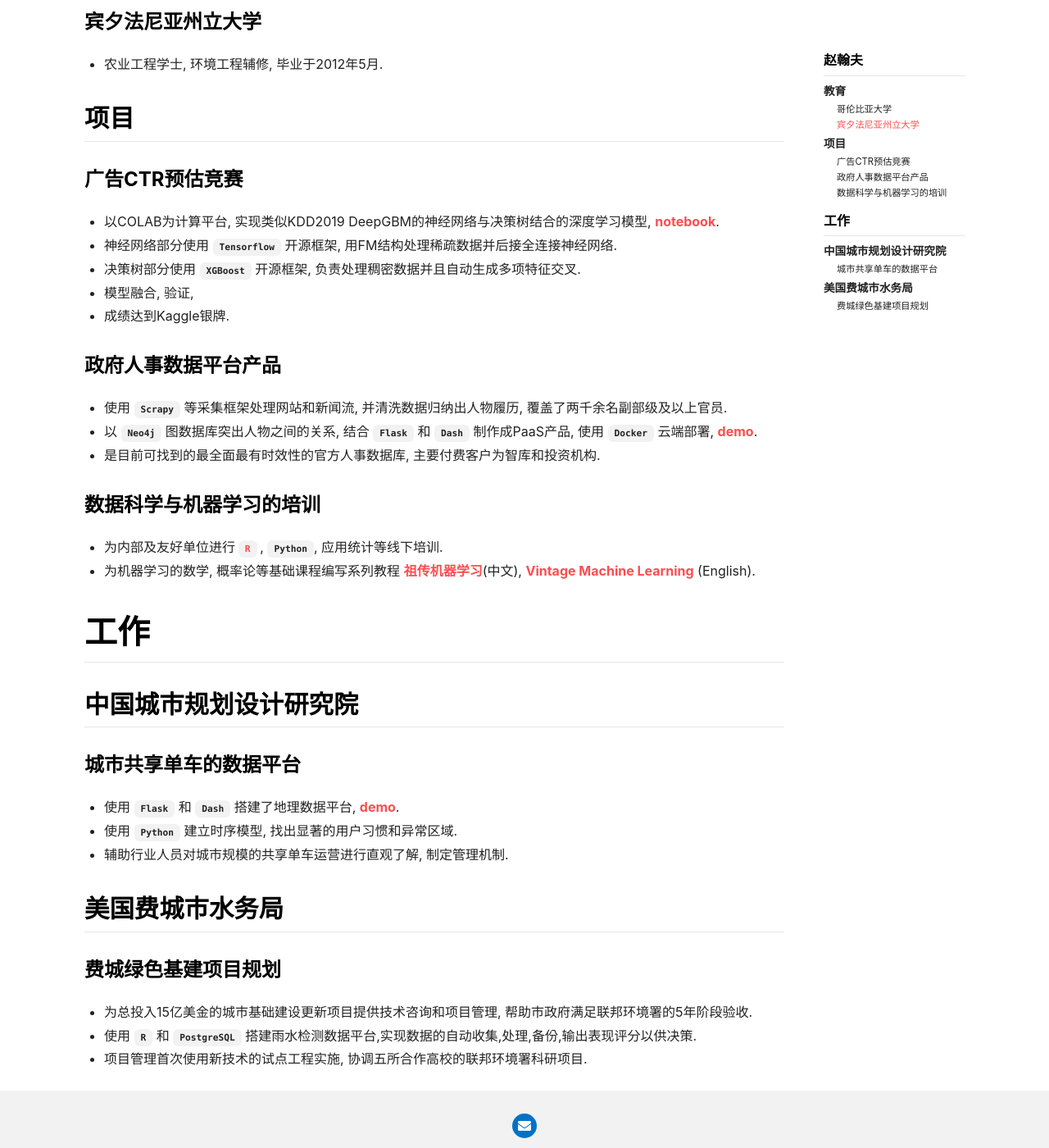
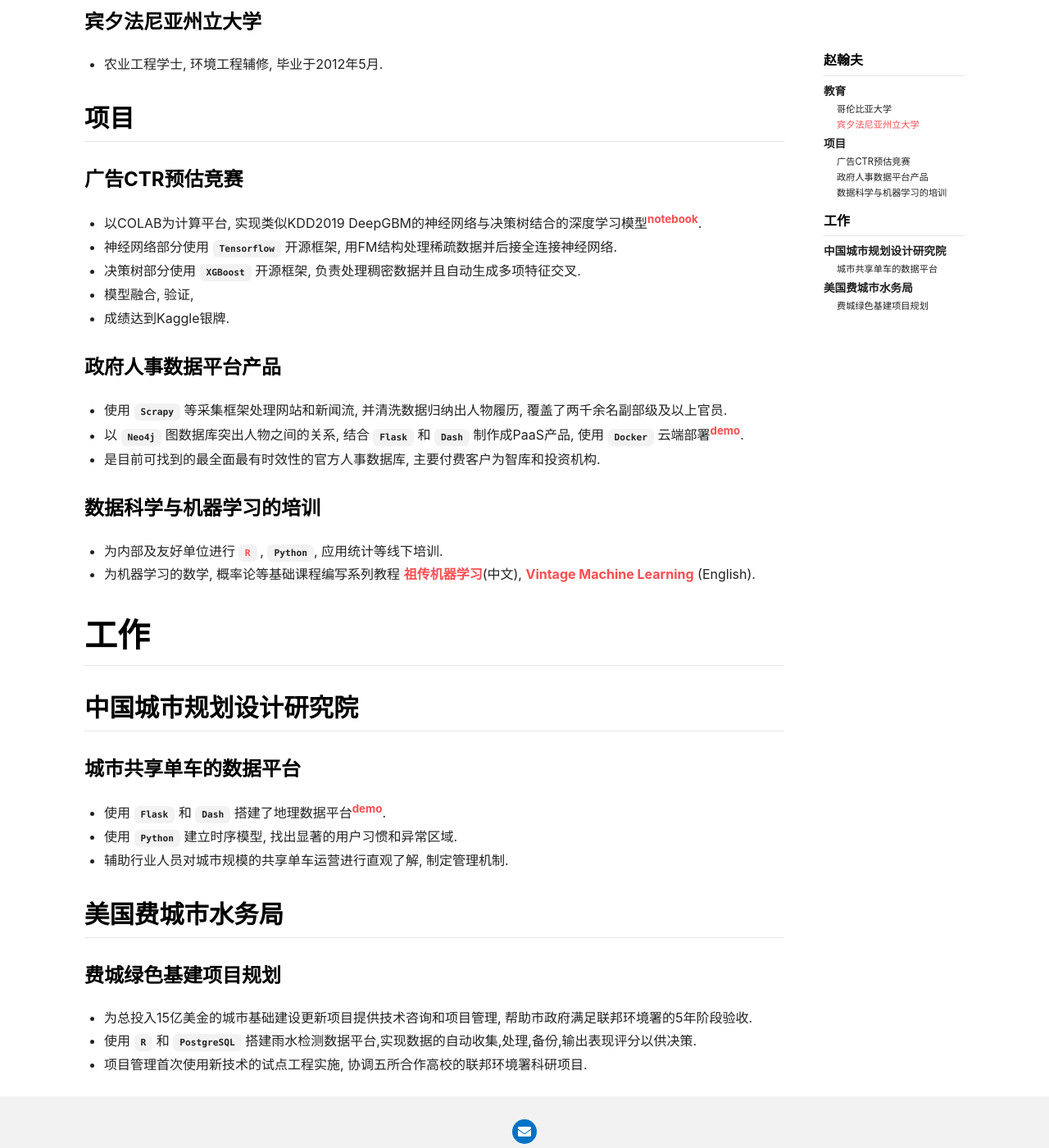
Before and after one commit to hanfu/hanfu.github.io, a Jekyll site: the page built from resume_cn.md, in a window 1280 px wide and 1400 px high, scrolled down 485 px. Shown: the whole window at 82% size. Built offline with Jekyll 4.4.1, drawn with Linux system fonts in a browser that asks for light colours; nearby versions of some CDN libraries; our own code applies the rules of GitHub Pages for plain Markdown files.

Commit message:
update jianli

```diff
--- a/resume_cn.md
+++ b/resume_cn.md
@@ -31,7 +31,7 @@ sitemap: false
 ## 项目
 
 ### 广告CTR预估竞赛
-- 以COLAB为计算平台, 实现类似KDD2019 DeepGBM的神经网络与决策树结合的深度学习模型, [notebook](/).
+- 以COLAB为计算平台, 实现类似KDD2019 DeepGBM的神经网络与决策树结合的深度学习模型<sup>[notebook](/)</sup>.
 - 神经网络部分使用 __`Tensorflow`__ 开源框架, 用FM结构处理稀疏数据并后接全连接神经网络.
 - 决策树部分使用 __`XGBoost`__ 开源框架, 负责处理稠密数据并且自动生成多项特征交叉.
 - 模型融合, 验证,
@@ -39,7 +39,7 @@ sitemap: false
 
 ### 政府人事数据平台产品
 - 使用 __`Scrapy`__ 等采集框架处理网站和新闻流, 并清洗数据归纳出人物履历, 覆盖了两千余名副部级及以上官员.
-- 以 __`Neo4j`__ 图数据库突出人物之间的关系, 结合 __`Flask`__ 和 __`Dash`__ 制作成PaaS产品, 使用 __`Docker`__ 云端部署, [demo](/).
+- 以 __`Neo4j`__ 图数据库突出人物之间的关系, 结合 __`Flask`__ 和 __`Dash`__ 制作成PaaS产品, 使用 __`Docker`__ 云端部署<sup>[demo](/)</sup>.
 - 是目前可找到的最全面最有时效性的官方人事数据库, 主要付费客户为智库和投资机构.
 
 
@@ -52,7 +52,7 @@ sitemap: false
 ## 中国城市规划设计研究院
 
 ### 城市共享单车的数据平台
-- 使用 __`Flask`__ 和 __`Dash`__ 搭建了地理数据平台, [demo](/).
+- 使用 __`Flask`__ 和 __`Dash`__ 搭建了地理数据平台<sup>[demo](/)</sup>.
 - 使用 __`Python`__ 建立时序模型, 找出显著的用户习惯和异常区域.
 - 辅助行业人员对城市规模的共享单车运营进行直观了解, 制定管理机制.
 
```
